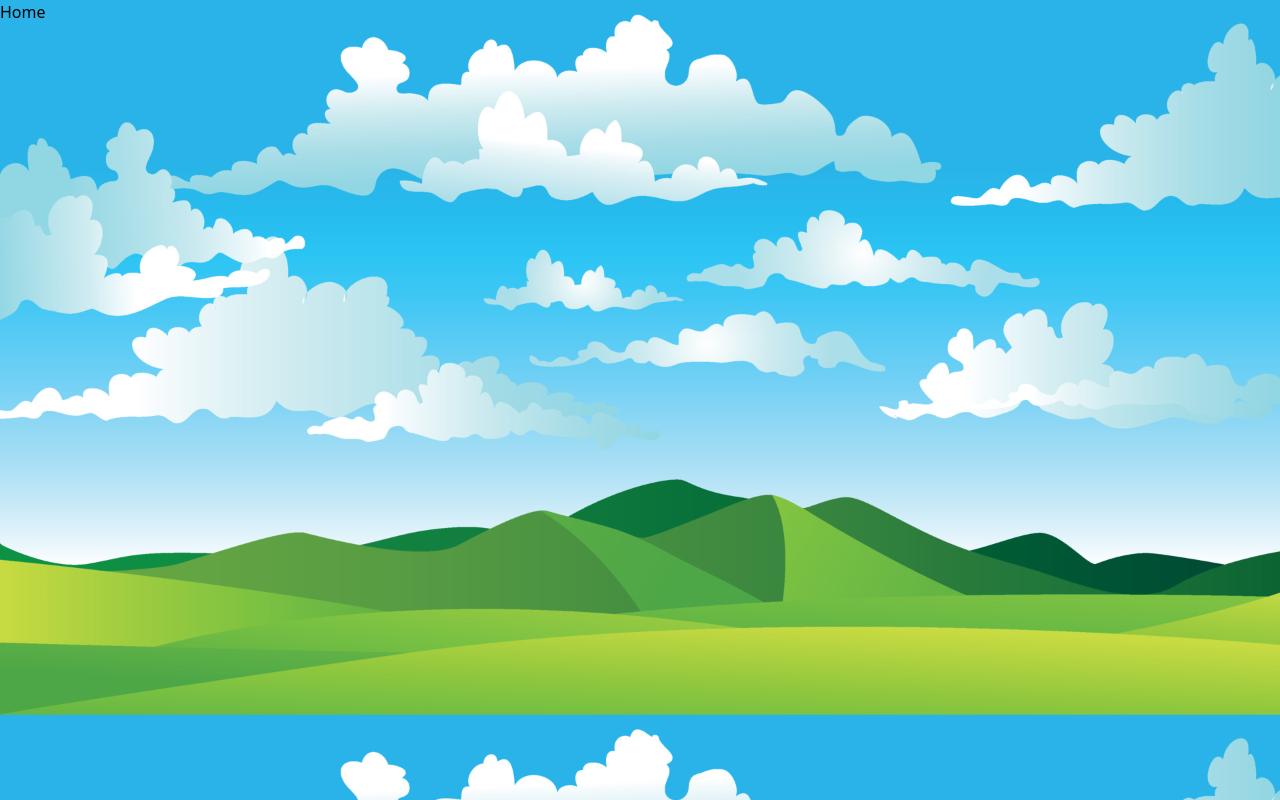
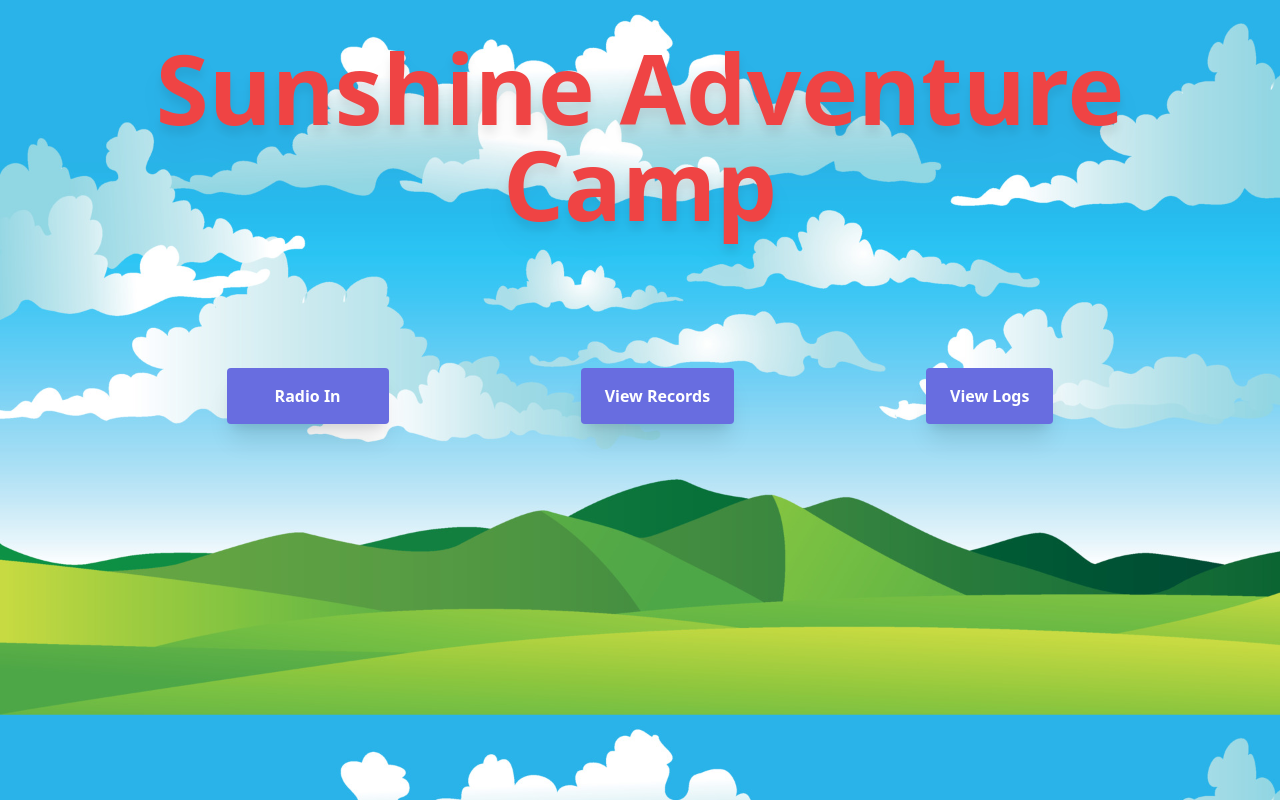
Before and after one commit to st22209/Sunshine-Adventure-Camp, a React (Vite) app in the folder app/: page / in a window 1280 px wide. Built offline with nearby package versions, Linux system fonts and the light colour scheme.

Commit message:
feat: working home page

```diff
--- a/app/src/components/home.tsx
+++ b/app/src/components/home.tsx
@@ -1,9 +1,33 @@
-import React from 'react'
-
+import React from "react";
+import { Link } from "react-router-dom";
 const Home = () => {
-  return (
-    <div>Home</div>
-  )
-}
-
-export default Home
+	return (
+		<div className="flex flex-col text-center items-center">
+			<h1 className="text-red-500 text-4xl md:text-6xl  m-10 xl:text-8xl font-bold drop-shadow-xl">
+				Sunshine Adventure Camp
+			</h1>
+			<div className="flex">
+				<a
+					href="/radio-in"
+					className="bg-[#686DE0] hover:bg-[#5154b2] text-white font-bold py-4 px-12 m-24 rounded shadow-xl"
+				>
+					Radio In
+				</a>
+				<a
+					href="/records"
+					className="bg-[#686DE0] hover:bg-[#5154b2] text-white font-bold py-4 px-6 m-24 rounded shadow-xl"
+				>
+					View Records
+				</a>
+				<a
+					href="/logs"
+					className="bg-[#686DE0] hover:bg-[#5154b2] text-white font-bold py-4 px-6 m-24 rounded shadow-xl"
+				>
+					View Logs
+				</a>
+			</div>
+		</div>
+	);
+};
+0;
+export default Home;
```
